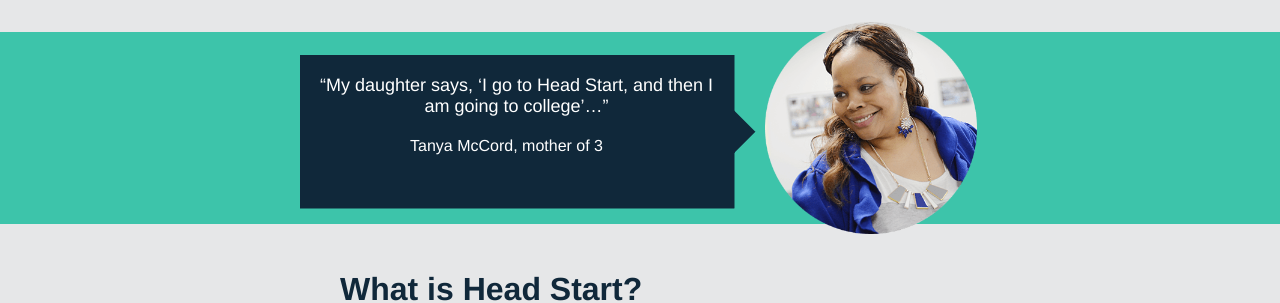
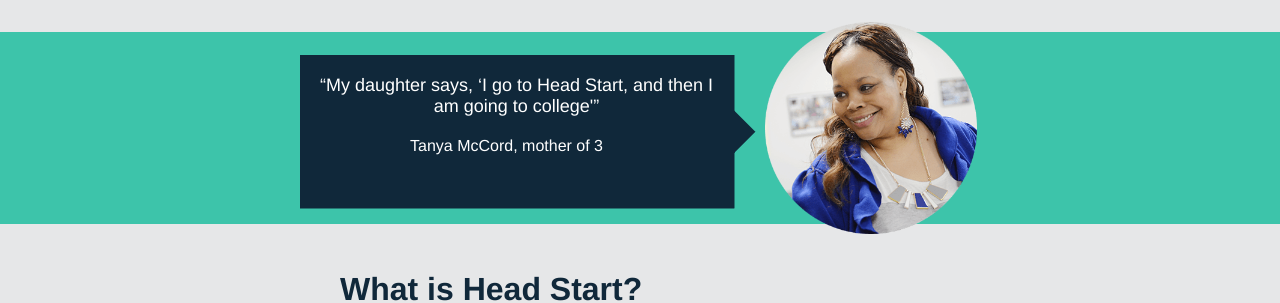
Before and after one commit to workdept/detroit-head-start, a Jekyll site: the page built from index.html, in a window 1280 px wide and 900 px high. Shown: the part 211-514 px from the top of the window. Built offline with Jekyll 4.4.1, drawn with Linux system fonts in a browser that asks for light colours; nearby versions of some CDN libraries.

```diff
--- a/index.html
+++ b/index.html
@@ -5,7 +5,7 @@ testimonial-1:
   name: Tanya McCord, mother of 3
   image: /images/testimonials/Tanya_McCord.png
   image-mobile: /images/testimonials/Tanya_McCord_M.png
-  quote: “My daughter says, ‘I go to Head Start, and then I am going to college’…”
+  quote: “My daughter says, ‘I go to Head Start, and then I am going to college'”
 
 testimonial-2:
   name: Gary Jones, father of 5
```
